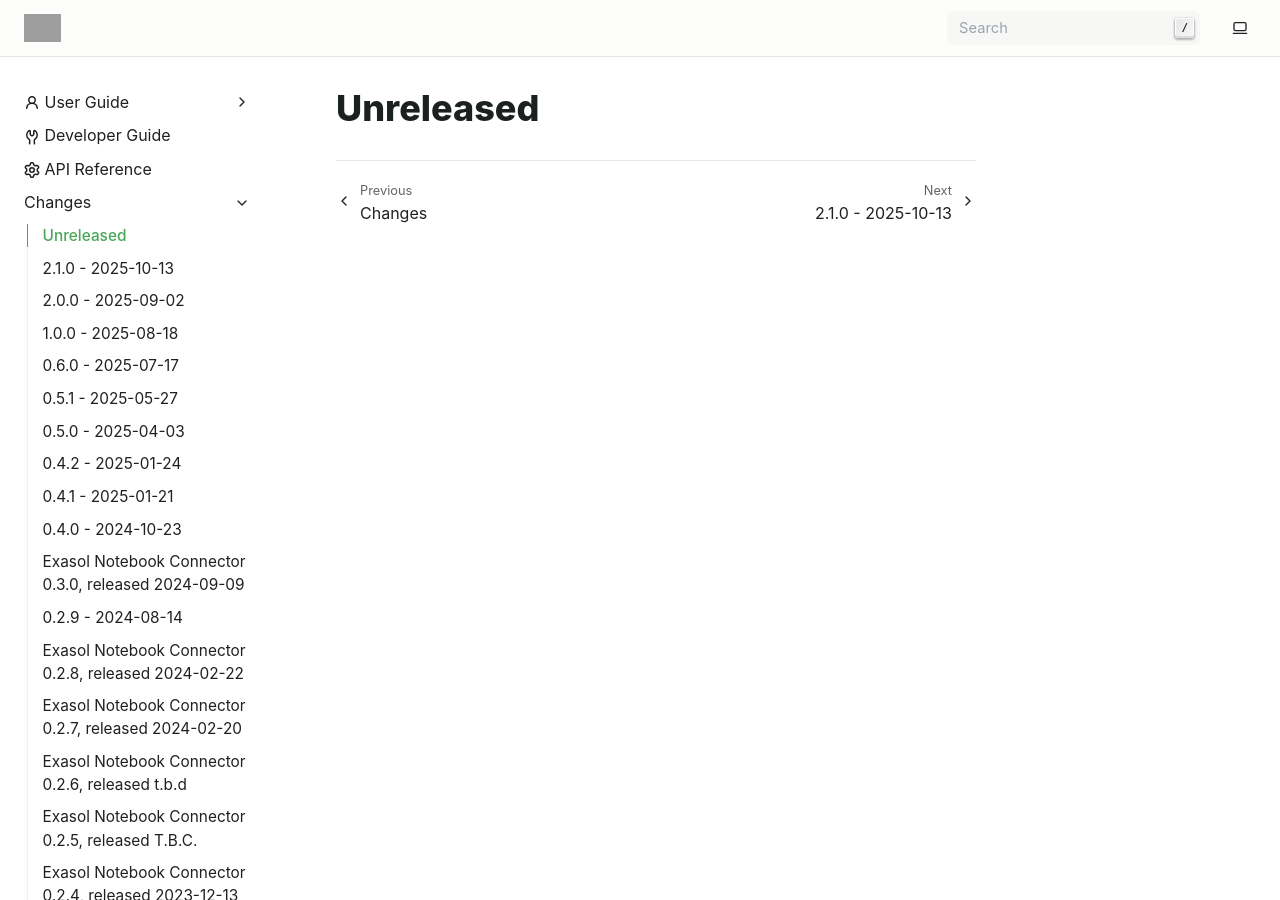
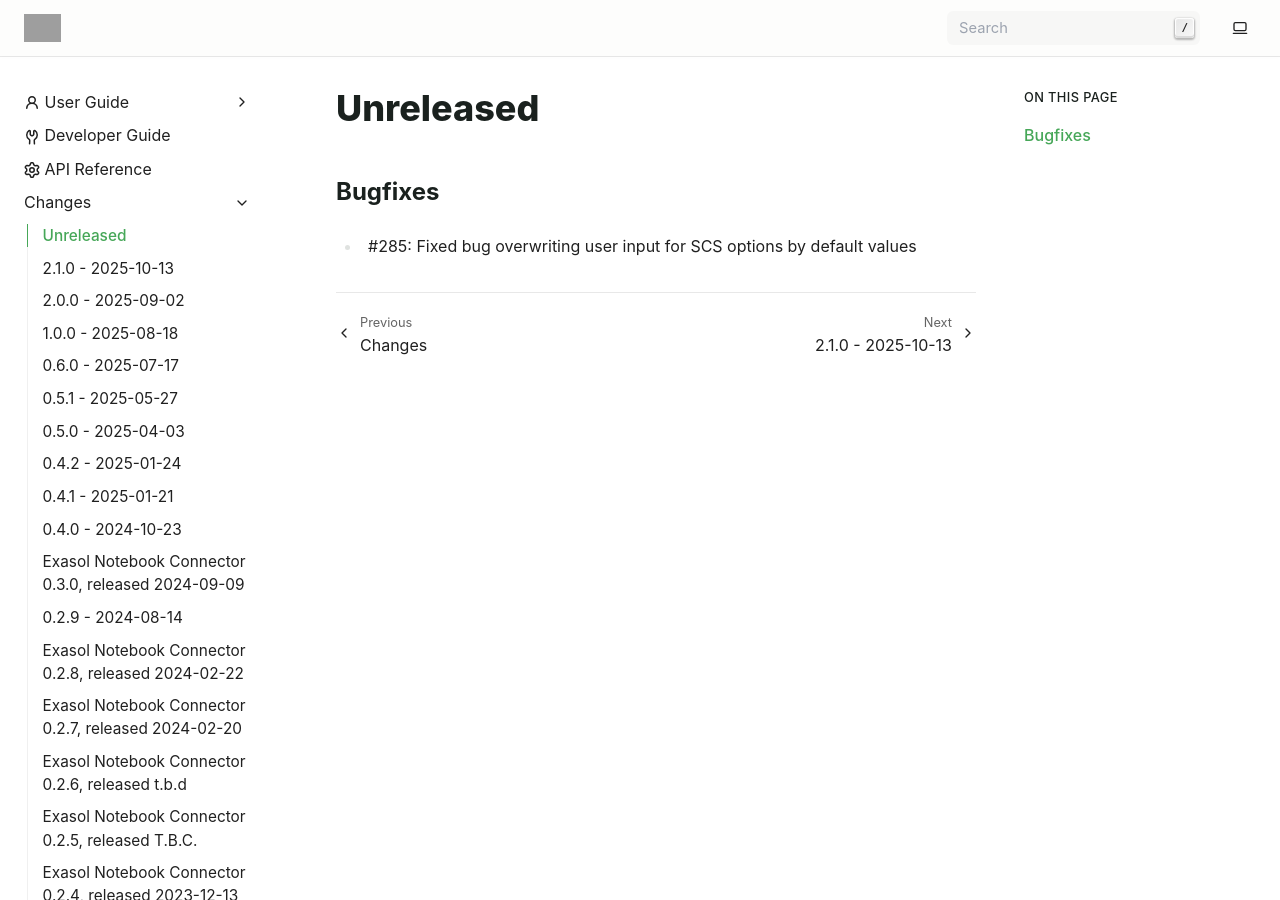
Before and after one commit to exasol/notebook-connector, a Sphinx documentation site: the page built from doc/changes/unreleased.md, in a window 1280 px wide and 900 px high. Built offline with Sphinx 7.4.7, drawn with Linux system fonts in a browser that asks for light colours; grey boxes are pictures that could not be loaded.

Commit message:
Updated Changelog

```diff
--- a/doc/changes/unreleased.md
+++ b/doc/changes/unreleased.md
@@ -1 +1,5 @@
 # Unreleased
+
+## Bugfixes
+
+* #285: Fixed bug overwriting user input for SCS options by default values
```
